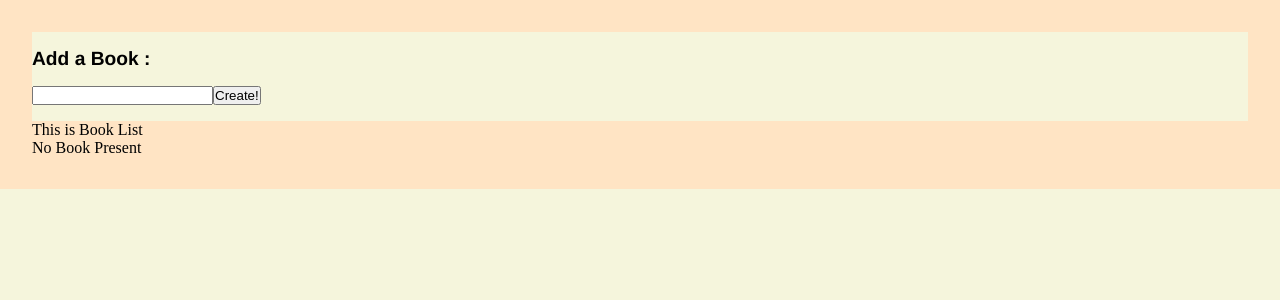
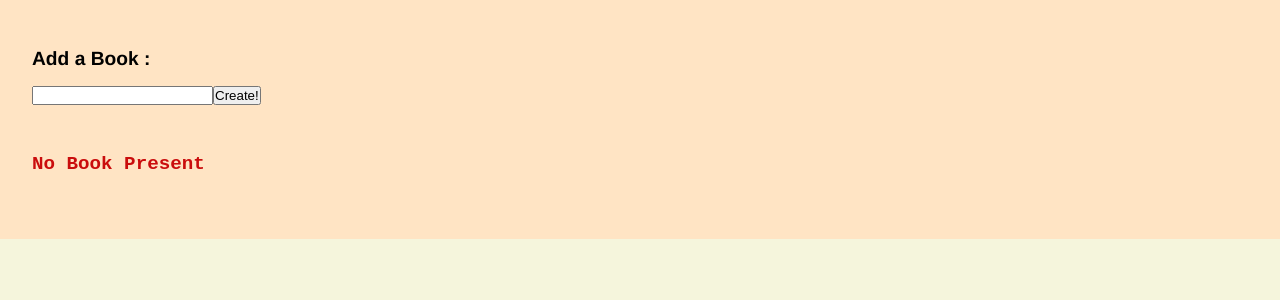
Before and after one commit to hardikdhamija96/RevisionReact, a React (Vite) app in the folder 4. Form Handling/books/: page / in a window 1280 px wide. Shown: the top 300 px of the page. Built offline with nearby package versions, Linux system fonts and the light colour scheme.

Commit message:
more CSS - added

```diff
--- a/4. Form Handling/books/src/components/BookCreate.css
+++ b/4. Form Handling/books/src/components/BookCreate.css
@@ -1,5 +1,5 @@
 .bookCreate{
-    background-color: beige;
+    /* background-color: beige; */
     padding: 1rem 0;
 }
 
--- /dev/null
+++ b/4. Form Handling/books/src/components/BookList.css
@@ -0,0 +1,13 @@
+.bookNotPresentHeading{
+    padding: 2rem 0;
+    color: rgb(202, 13, 13);
+    font-weight: bolder;
+    font-size: larger;
+    font-family: 'Courier New', Courier, monospace;
+}
+
+.bookShowContainer{
+    display: flex;
+    justify-content: center;
+    flex-wrap: wrap;
+}
--- a/4. Form Handling/books/src/components/BookList.jsx
+++ b/4. Form Handling/books/src/components/BookList.jsx
@@ -1,20 +1,21 @@
 import React, { useEffect, useState } from "react";
 import BookShow from "./BookShow";
+import './BookList.css'
 
 const BookList = ({ bookList, removeElement }) => {
 
 
   return (
-    <div>
-      <p>This is Book List</p>
+    <div className="BookList">
       <div>
         {bookList.length === 0 ? (
-          <div>No Book Present</div>
+          <div className="bookNotPresentHeading">No Book Present</div>
         ) : (
           <div></div>
         )}
       </div>
 
+        <div className="bookShowContainer">
       {bookList.map((ele) => (
         <BookShow
           key={ele.id}
@@ -23,6 +24,7 @@ const BookList = ({ bookList, removeElement }) => {
           id={ele.id}
         />
       ))}
+      </div>
     </div>
   );
 };
```
